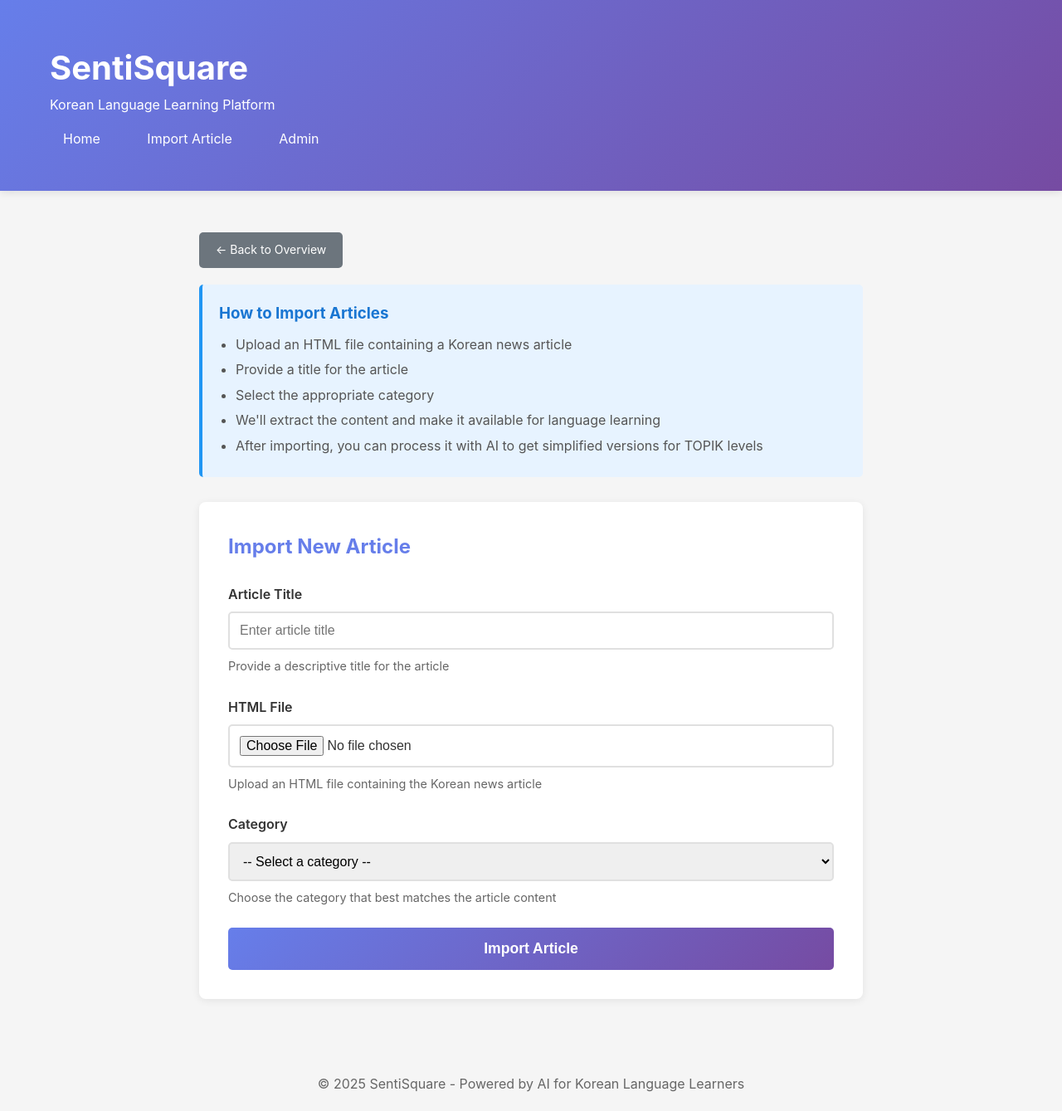
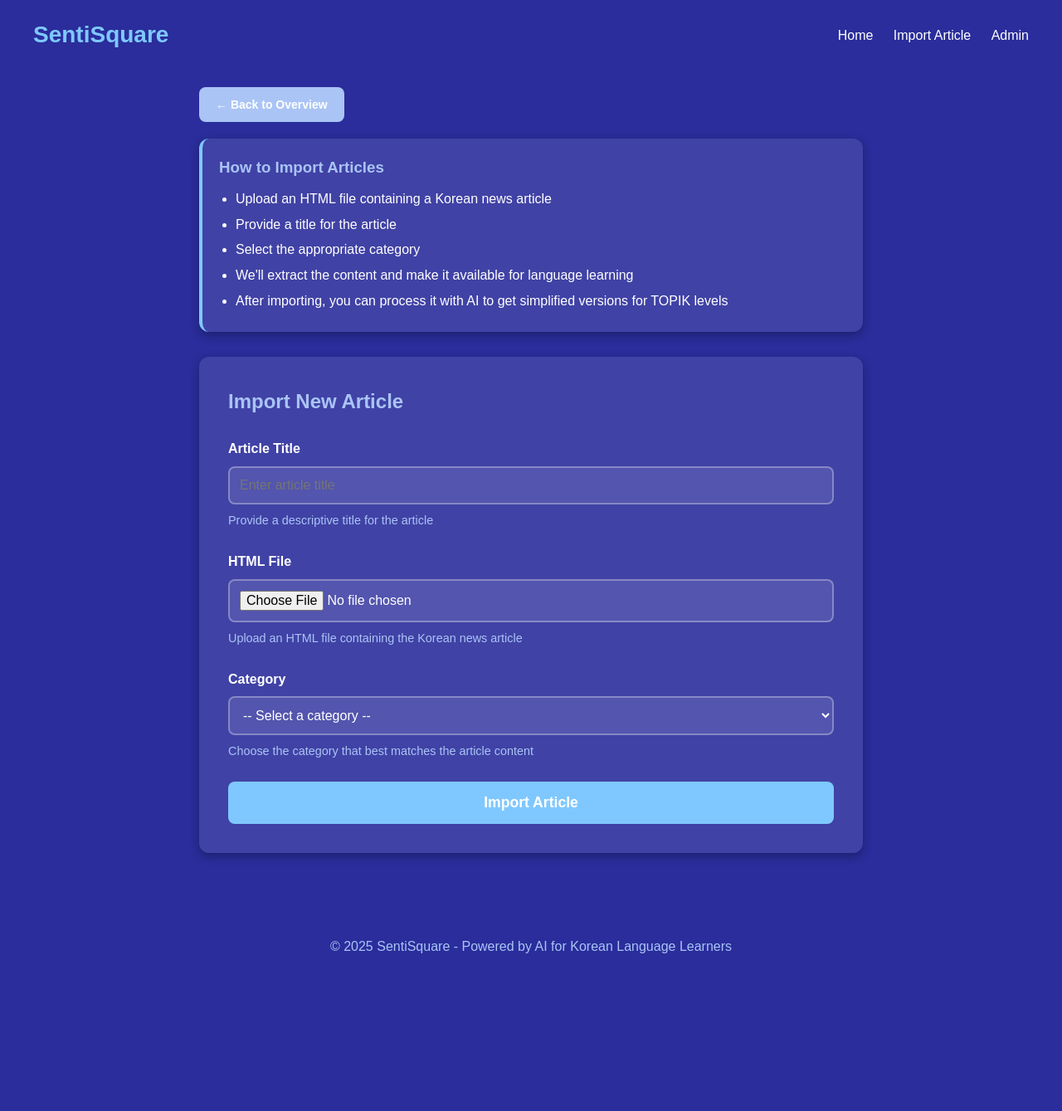
Before and after one commit to Nillufar/SentiSquare, a Django app: page /import/ in a window 1280 px wide. Shown: the whole page at 83% size. After the commit the page ends 1149 px from the top, so only its background shows below. Run offline with Django 5.2, Linux system fonts and the light colour scheme; data that the repository does not hold is empty.

Commit message:
New site design integrated

```diff
--- a/articles/templates/articles/base.html
+++ b/articles/templates/articles/base.html
@@ -12,10 +12,10 @@
         }
 
         body {
-            font-family: -apple-system, BlinkMacSystemFont, 'Segoe UI', 'Roboto', 'Helvetica', 'Arial', sans-serif;
+            font-family: Arial, sans-serif;
             line-height: 1.6;
-            color: #333;
-            background: #f5f5f5;
+            color: white;
+            background: #2A2D9B;
         }
 
         .container {
@@ -25,33 +25,37 @@
         }
 
         header {
-            background: linear-gradient(135deg, #667eea 0%, #764ba2 100%);
+            background: #2A2D9B;
             color: white;
-            padding: 30px 0;
-            margin-bottom: 30px;
-            box-shadow: 0 2px 10px rgba(0,0,0,0.1);
+            padding: 20px 40px;
+            display: flex;
+            justify-content: space-between;
+            align-items: center;
         }
 
         header h1 {
-            font-size: 2.5rem;
-            font-weight: 700;
+            font-size: 28px;
+            font-weight: bold;
+            color: #7FC8FF;
+        }
+
+        header p {
+            display: none;
         }
 
         nav {
-            margin-top: 15px;
+            margin-top: 0;
         }
 
         nav a {
             color: white;
             text-decoration: none;
-            margin-right: 20px;
-            padding: 8px 16px;
-            border-radius: 5px;
-            transition: background 0.3s;
+            margin-left: 20px;
+            transition: color 0.3s;
         }
 
         nav a:hover {
-            background: rgba(255,255,255,0.2);
+            color: #AAC4F5;
         }
 
         .messages {
@@ -85,44 +89,44 @@
         }
 
         .card {
-            background: white;
-            border-radius: 8px;
+            background: rgba(255,255,255,0.1);
+            border-radius: 12px;
             padding: 25px;
             margin-bottom: 20px;
-            box-shadow: 0 2px 10px rgba(0,0,0,0.08);
+            box-shadow: 0 4px 12px rgba(0,0,0,0.3);
         }
 
         .btn {
             display: inline-block;
             padding: 10px 20px;
-            background: #667eea;
+            background: #7FC8FF;
             color: white;
             text-decoration: none;
-            border-radius: 5px;
+            border-radius: 8px;
             border: none;
             cursor: pointer;
             font-size: 14px;
+            font-weight: bold;
             transition: all 0.3s;
         }
 
         .btn:hover {
-            background: #5568d3;
-            transform: translateY(-2px);
-            box-shadow: 0 4px 8px rgba(102, 126, 234, 0.3);
+            background: #63b0e0;
         }
 
         .btn-secondary {
-            background: #6c757d;
+            background: #AAC4F5;
         }
 
         .btn-secondary:hover {
-            background: #5a6268;
+            background: #8fa8e0;
         }
 
         footer {
             text-align: center;
-            padding: 20px;
-            color: #666;
+            padding: 30px 20px;
+            color: #AAC4F5;
+            background: #2A2D9B;
             margin-top: 50px;
         }
     </style>
@@ -130,15 +134,12 @@
 </head>
 <body>
     <header>
-        <div class="container">
         <h1>SentiSquare</h1>
-            <p>Korean Language Learning Platform</p>
         <nav>
             <a href="{% url 'overview' %}">Home</a>
             <a href="{% url 'import_article' %}">Import Article</a>
             <a href="/admin/">Admin</a>
         </nav>
-        </div>
     </header>
 
     <div class="container">
--- a/articles/templates/articles/import_article.html
+++ b/articles/templates/articles/import_article.html
@@ -10,14 +10,14 @@
     }
 
     .import-form {
-        background: white;
+        background: rgba(255,255,255,0.1);
         padding: 35px;
-        border-radius: 8px;
-        box-shadow: 0 2px 10px rgba(0,0,0,0.08);
+        border-radius: 12px;
+        box-shadow: 0 4px 12px rgba(0,0,0,0.3);
     }
 
     .import-form h2 {
-        color: #667eea;
+        color: #AAC4F5;
         margin-bottom: 25px;
     }
 
@@ -29,7 +29,7 @@
         display: block;
         font-weight: 600;
         margin-bottom: 8px;
-        color: #333;
+        color: white;
     }
 
     .form-group input[type="file"],
@@ -37,22 +37,29 @@
     .form-group select {
         width: 100%;
         padding: 12px;
-        border: 2px solid #e0e0e0;
-        border-radius: 5px;
+        border: 2px solid rgba(255,255,255,0.3);
+        border-radius: 8px;
         font-size: 1rem;
         transition: border-color 0.3s;
+        background: rgba(255,255,255,0.1);
+        color: white;
     }
 
     .form-group input[type="file"]:focus,
     .form-group input[type="text"]:focus,
     .form-group select:focus {
         outline: none;
-        border-color: #667eea;
+        border-color: #7FC8FF;
+    }
+
+    .form-group select option {
+        background: #2A2D9B;
+        color: white;
     }
 
     .file-upload-area {
-        border: 2px dashed #e0e0e0;
-        border-radius: 5px;
+        border: 2px dashed rgba(255,255,255,0.3);
+        border-radius: 8px;
         padding: 20px;
         text-align: center;
         transition: all 0.3s;
@@ -60,28 +67,28 @@
     }
 
     .file-upload-area:hover {
-        border-color: #667eea;
-        background: #f8f9fa;
+        border-color: #7FC8FF;
+        background: rgba(255,255,255,0.05);
     }
 
     .file-upload-area.drag-over {
-        border-color: #667eea;
-        background: #e7f3ff;
+        border-color: #7FC8FF;
+        background: rgba(127, 200, 255, 0.1);
     }
 
     .help-text {
         margin-top: 8px;
         font-size: 0.9rem;
-        color: #666;
+        color: #AAC4F5;
     }
 
     .submit-btn {
         width: 100%;
         padding: 15px;
-        background: linear-gradient(135deg, #667eea 0%, #764ba2 100%);
+        background: #7FC8FF;
         color: white;
         border: none;
-        border-radius: 5px;
+        border-radius: 8px;
         font-size: 1.1rem;
         font-weight: 600;
         cursor: pointer;
@@ -89,26 +96,27 @@
     }
 
     .submit-btn:hover {
+        background: #63b0e0;
         transform: translateY(-2px);
-        box-shadow: 0 5px 15px rgba(102, 126, 234, 0.3);
     }
 
     .info-box {
-        background: #e7f3ff;
-        border-left: 4px solid #2196F3;
+        background: rgba(255,255,255,0.1);
+        border-left: 4px solid #7FC8FF;
         padding: 20px;
         margin-bottom: 30px;
-        border-radius: 5px;
+        border-radius: 12px;
+        box-shadow: 0 4px 12px rgba(0,0,0,0.3);
     }
 
     .info-box h3 {
-        color: #1976D2;
+        color: #AAC4F5;
         margin-bottom: 10px;
     }
 
     .info-box ul {
         margin-left: 20px;
-        color: #555;
+        color: white;
     }
 
     .info-box ul li {
```
Also changed, not shown: articles/templates/articles/article.html (added, +197 -0 lines), articles/templates/articles/article_detail.html (+57 -46 lines), articles/templates/articles/overview.html (+28 -18 lines). Lines whose indentation alone changed are shown as unchanged.
